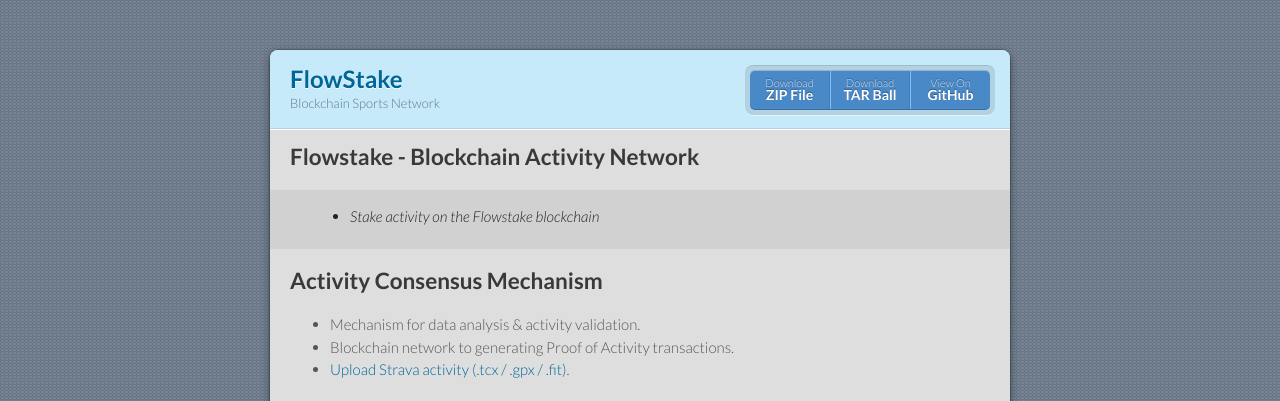
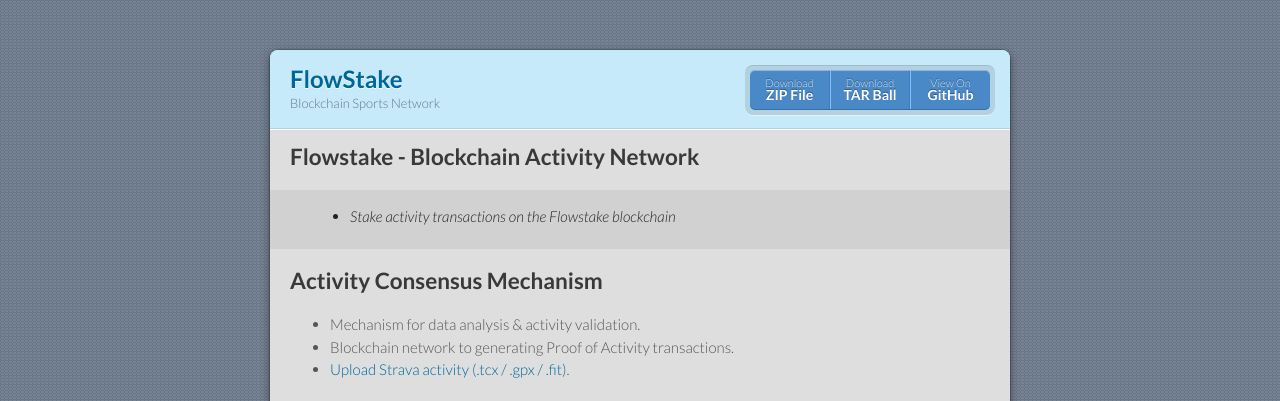
Before and after one commit to flowstake/flowstake.github.io, a Jekyll site: the page built from index.md, in a window 1280 px wide and 900 px high. Shown: the top 401 px of the window. Built offline with Jekyll 4.4.1, drawn with Linux system fonts in a browser that asks for light colours; our own code applies the rules of GitHub Pages for plain Markdown files.

Commit message:
Update index.md

```diff
--- a/index.md
+++ b/index.md
@@ -4,7 +4,7 @@ layout: default
 
 ## Flowstake - Blockchain Activity Network
 
-> - Stake activity on the Flowstake blockchain
+> - Stake activity transactions on the Flowstake blockchain
 
 ## Activity Consensus Mechanism
 
```
